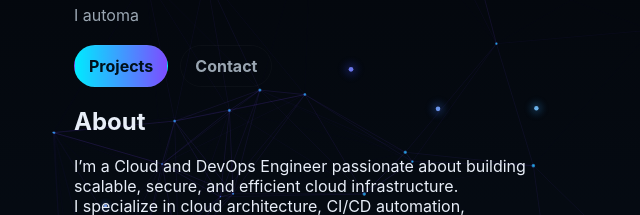
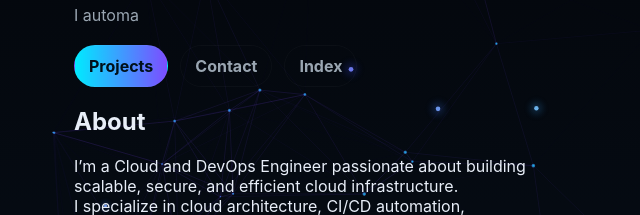
Before and after one commit to nikiimisal/Portfollio.in, a plain HTML site: page index.html in a window 1280 px wide. Shown: the part 193-408 px from the top of the page, 48-688 px from the left. Drawn offline with Linux system fonts and the light colour scheme; animation ran at ten frames a second.

Commit message:
Update index.html

```diff
--- a/index.html
+++ b/index.html
@@ -741,6 +741,7 @@
         <div class="hero-ctas">
           <a class="btn primary" href="#projects">Projects</a>
           <a class="btn ghost" href="#contact">Contact</a>
+          <a class="btn ghost" href="https://nikiimisal.github.io/index_section/">Index</a>
         </div>
 
         <h2>About</h2>
```
